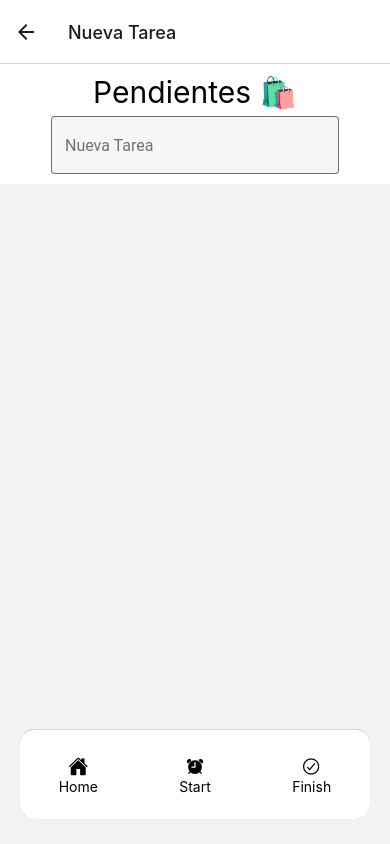
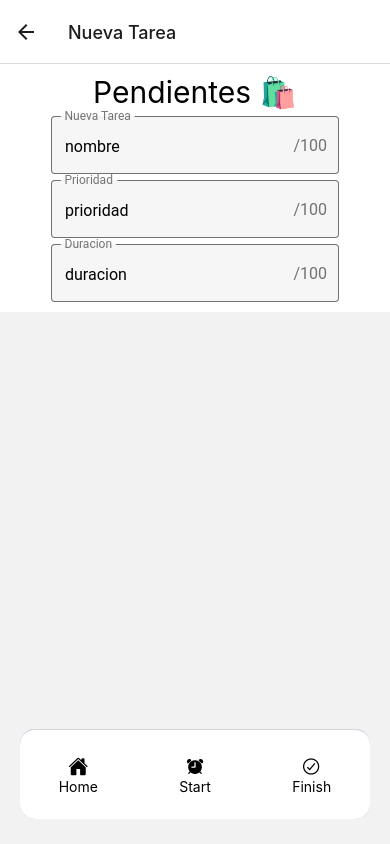
Before and after one commit to rken2010/desafio1, a React Native app: screen /Task in a window 390 px wide. Built offline with nearby package versions, Linux system fonts and the light colour scheme.

Commit message:
feat: :construction: Se agrega Redux
Falta terminar las actions y los dispatch de los Task

Falta implementarlos en los componentes y acciones

```diff
--- a/src/screens/CreateTask.js
+++ b/src/screens/CreateTask.js
@@ -3,6 +3,8 @@ import { View, Text, StyleSheet  } from "react-native";
 import { TextInput } from 'react-native-paper';
 
 const CreateTask = () =>{
+
+
   return(
     <View style={styles.container} >
       <Text style={{ fontSize: 30 }}>Pendientes 🛍️</Text>
@@ -10,6 +12,21 @@ const CreateTask = () =>{
           mode="outlined"
           label="Nueva Tarea"
           placeholder="Nombre Tarea"
+          value="nombre"
+          right={<TextInput.Affix text="/100" />}
+        />
+        <TextInput
+          mode="outlined"
+          label="Prioridad"
+          placeholder="Ingrese la prioridad de la tarea"
+          value="prioridad"
+          right={<TextInput.Affix text="/100" />}
+        />
+        <TextInput
+          mode="outlined"
+          label="Duracion"
+          placeholder="ingrese el tiempo que demanda la tarea"
+          value="duracion"
           right={<TextInput.Affix text="/100" />}
         />
     </View>
--- a/src/screens/EndTask.js
+++ b/src/screens/EndTask.js
@@ -1,7 +1,12 @@
 import React from "react";
 import { View, Text } from "react-native";
 
+import { useSelector } from "react-redux";
+
 const EndTask = () =>{
+
+
+
   return(
     <View>
       <Text>EndTask</Text>
--- /dev/null
+++ b/src/store/actions/addTask.action.js
@@ -0,0 +1,6 @@
+export const ADD_TASK = "ADD_TASK"
+
+export const addTask = ( task ) => ({
+    type: ADD_TASK,
+    taskID: id
+})
```
Also changed, not shown: src/store/reducers/Task.reducer.js (added, +17 -0 lines).
